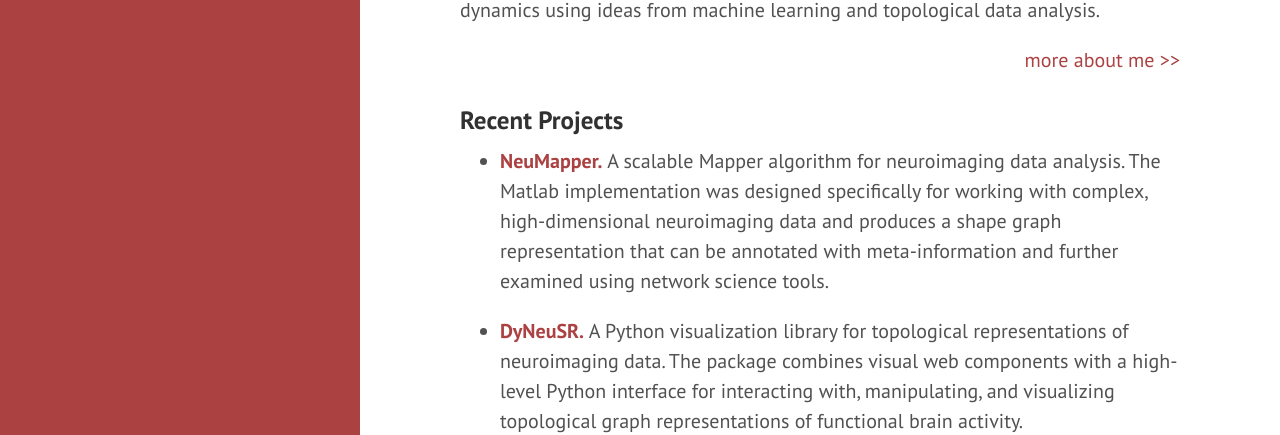
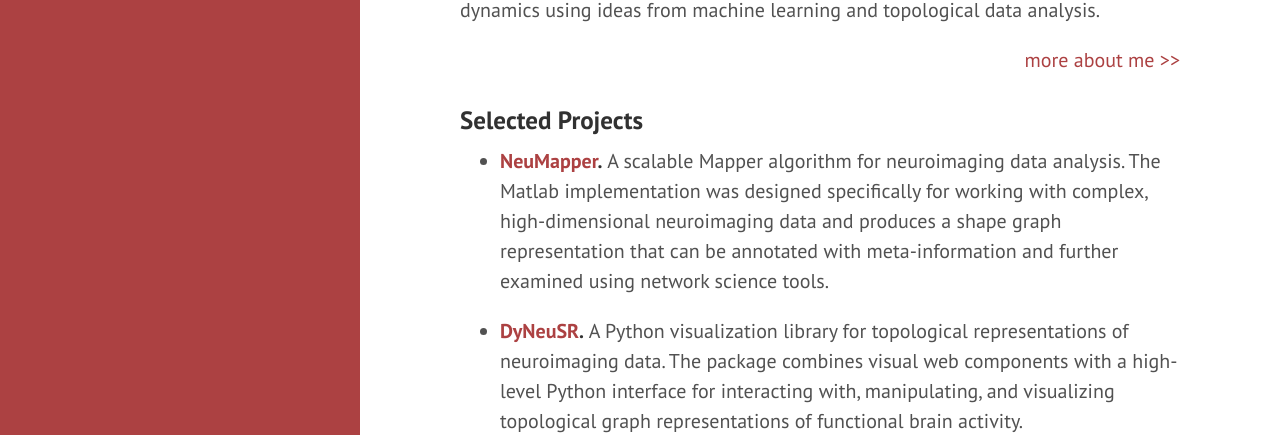
Before and after one commit to calebgeniesse/calebgeniesse.github.io, a Jekyll site: the page built from index.md, in a window 1280 px wide and 1369 px high. Shown: the part 262-697 px from the top of the window. Built offline with Jekyll 4.4.1, drawn with Linux system fonts in a browser that asks for light colours; our own code applies the rules of GitHub Pages for plain Markdown files.

Commit message:
Update index.md

```diff
--- a/index.md
+++ b/index.md
@@ -17,11 +17,11 @@
 
 
 
-### Recent Projects
+### Selected Projects
 
-- **[NeuMapper.](https://braindynamicslab.github.io/neumapper/)**&nbsp;A scalable Mapper algorithm for neuroimaging data analysis. The Matlab implementation was designed specifically for working with complex, high-dimensional neuroimaging data and produces a shape graph representation that can be annotated with meta-information and further examined using network science tools.
+- **[NeuMapper](https://braindynamicslab.github.io/neumapper/).**&nbsp;A scalable Mapper algorithm for neuroimaging data analysis. The Matlab implementation was designed specifically for working with complex, high-dimensional neuroimaging data and produces a shape graph representation that can be annotated with meta-information and further examined using network science tools.
 
-- **[DyNeuSR.](https://braindynamicslab.github.io/dyneusr/)**&nbsp;A Python visualization library for topological representations of neuroimaging data. The package combines visual web components with a high-level Python interface for interacting with, manipulating, and visualizing topological graph representations of functional brain activity.
+- **[DyNeuSR](https://braindynamicslab.github.io/dyneusr/).**&nbsp;A Python visualization library for topological representations of neuroimaging data. The package combines visual web components with a high-level Python interface for interacting with, manipulating, and visualizing topological graph representations of functional brain activity.
 
 
 
```
